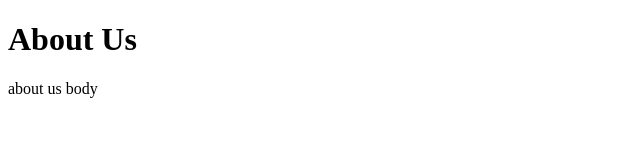
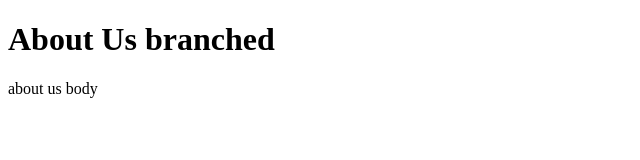
Before and after one commit to ZiadAssem/sprints_git_task, a plain HTML site: page about.html in a window 1280 px wide. Shown: the whole page, without its empty margins (0-640 px from the left). Drawn offline with Linux system fonts and the light colour scheme.

Commit message:
Updated About page title

```diff
--- a/about.html
+++ b/about.html
@@ -6,7 +6,7 @@
     <title>About Page</title>
 </head>
 <body>
-    <h1>About Us</h1>
+    <h1>About Us branched</h1>
     <p> about us body</p>
 </body>
 </html>
```
